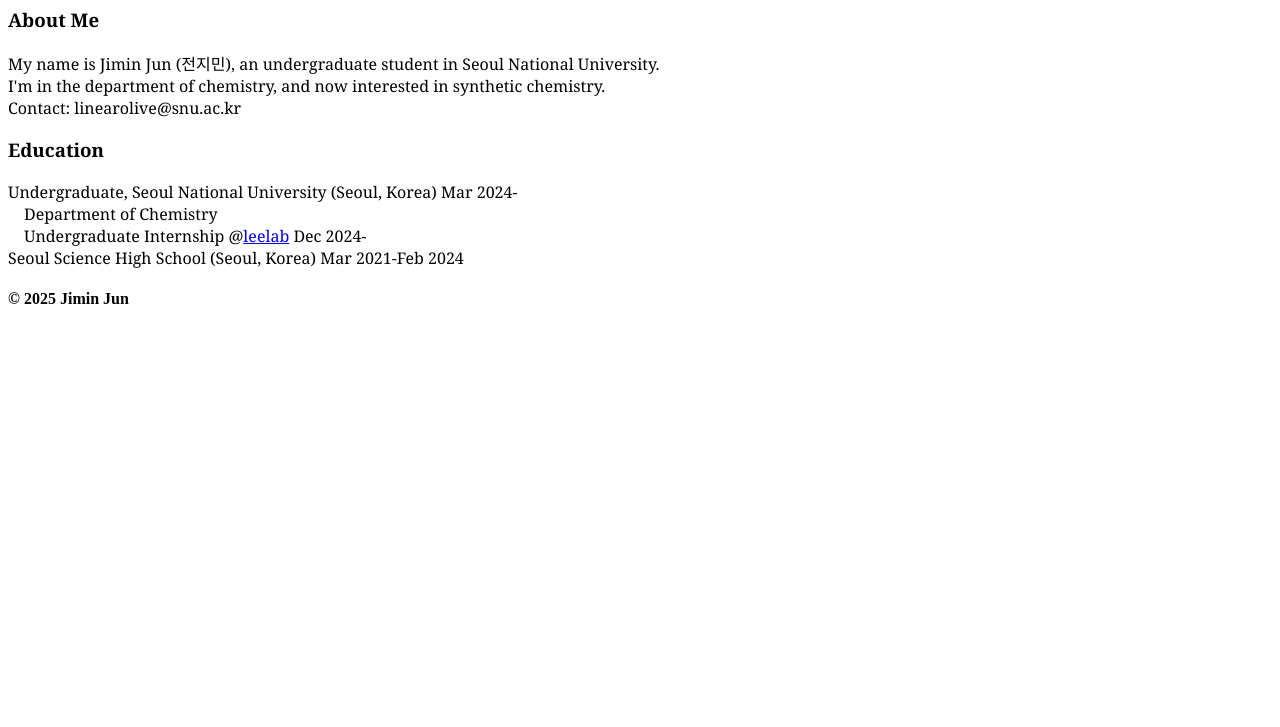
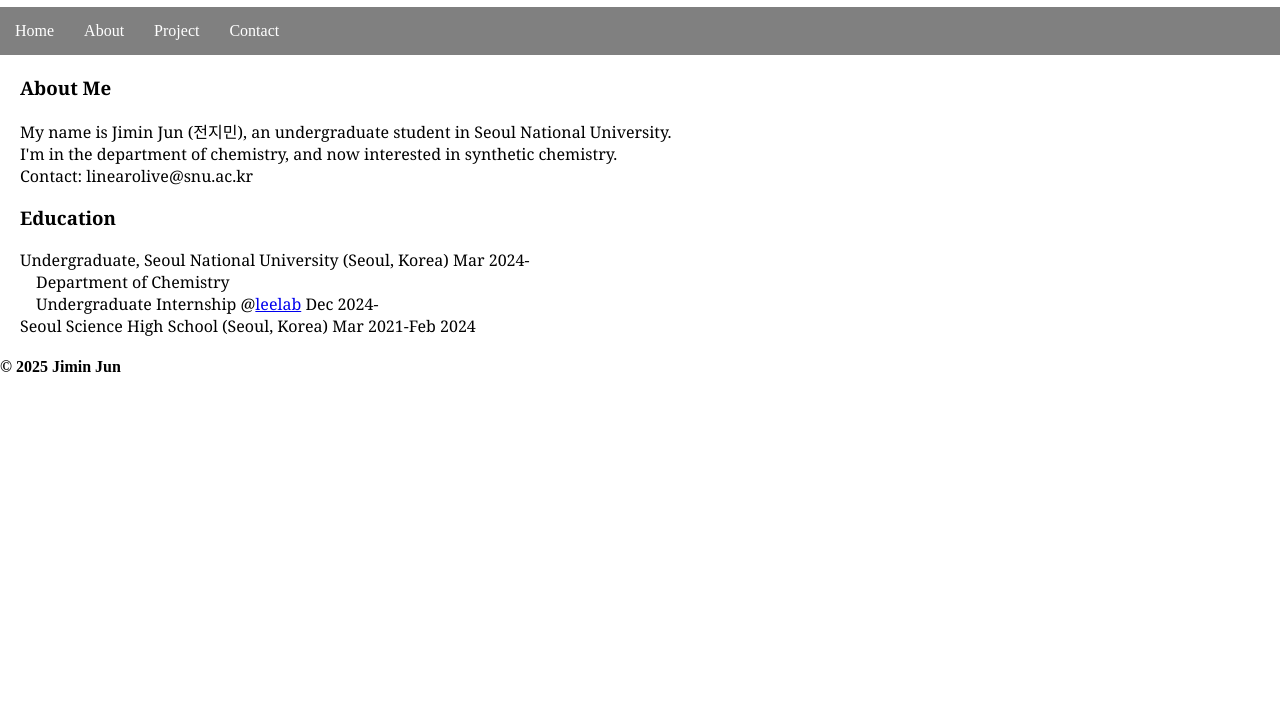
Before and after one commit to jimin-jun/jimin-jun.github.io, a plain HTML site: page index.html in a window 1280 px wide. Shown: the part 73-800 px from the top of the page. Drawn offline with Linux system fonts and the light colour scheme.

Commit message:
Add files via upload

```diff
--- a/index.html
+++ b/index.html
@@ -10,7 +10,16 @@
     <header>
         <h1><b>Jimin Jun</b></h1>
     </header>
-    <section class="ns">
+    <nav class="navbar">
+        <ul>
+            <li><a href="index.html">Home</a></li>
+            <li><a href="">About</a></li>
+            <li><a href="">Project</a></li>
+            <li><a href="">Contact</a></li>
+        </ul>
+    </nav>
+
+    <main class="ns">
         <h3><b>About Me</b></h3>
         <p>My name is Jimin Jun (전지민), an undergraduate student in Seoul National University.
         <br>I'm in the department of chemistry, and now interested in synthetic chemistry.
@@ -21,7 +30,7 @@
         &emsp;Department of Chemistry <br>
         &emsp;Undergraduate Internship @<A href="https://www.leelab.snu.ac.kr/">leelab</A> Dec 2024- <br>
         Seoul Science High School (Seoul, Korea) Mar 2021-Feb 2024 </p>
-    </section>
+    </main>
 
     <footer>
         <h4>&copy; 2025 Jimin Jun</h4>
--- a/styles.css
+++ b/styles.css
@@ -7,3 +7,30 @@
 .ns {
     font-family: 'Noto Serif', serif;
 }
+
+body{
+    margin: 0px;
+}
+main{
+    margin: 20px;
+}
+.navbar ul{
+    list-style-type: none;
+    background-color: gray;
+    padding: 0px;
+    margin: 0px;
+    overflow: hidden;
+}
+.navbar a{
+    color: white;
+    text-decoration: none;
+    padding: 15px;
+    display: block;
+    text-align: center;
+}
+.navbar a:hover{
+    background-color: beige;
+}
+.navbar li{
+    float: left;
+}
```
